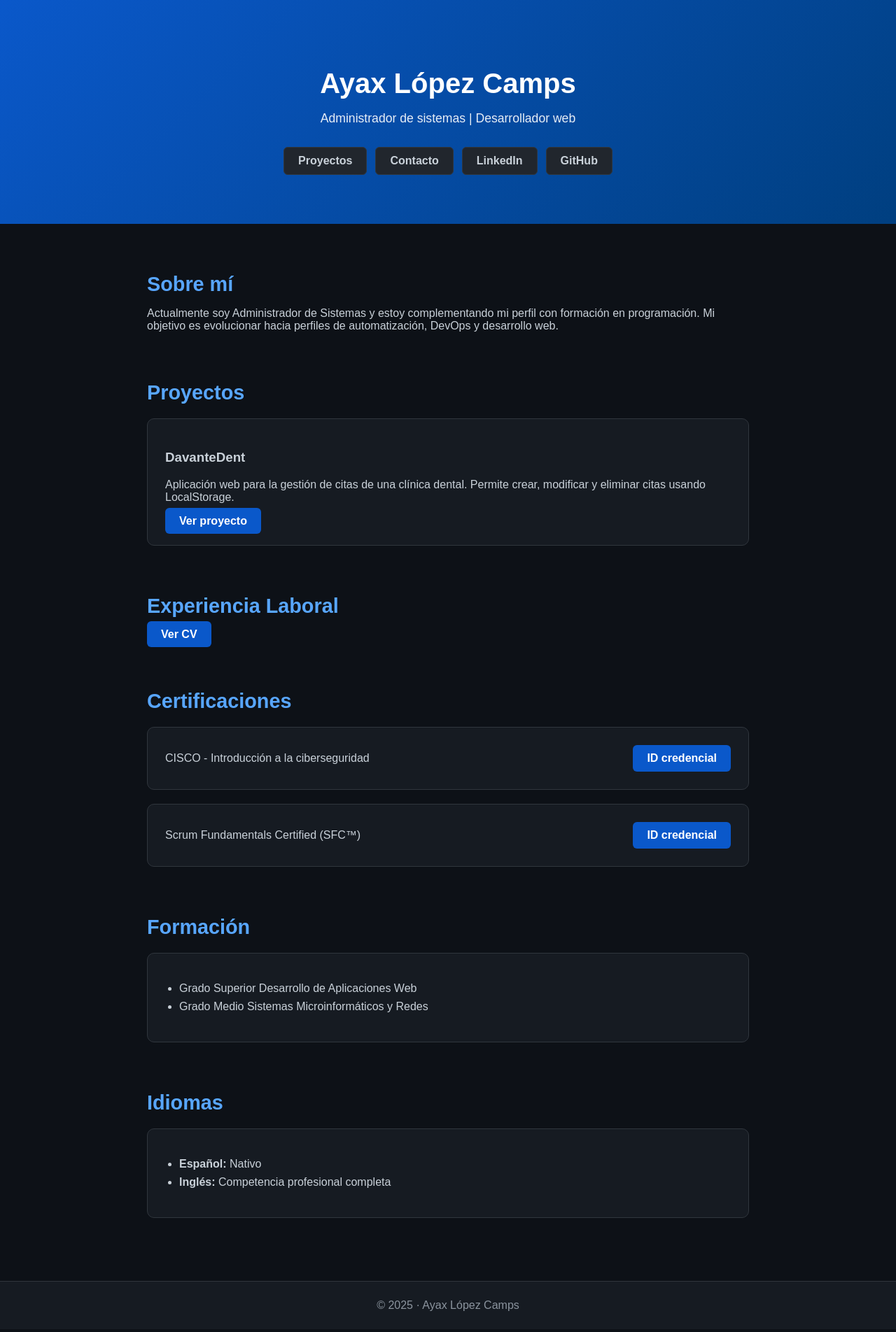
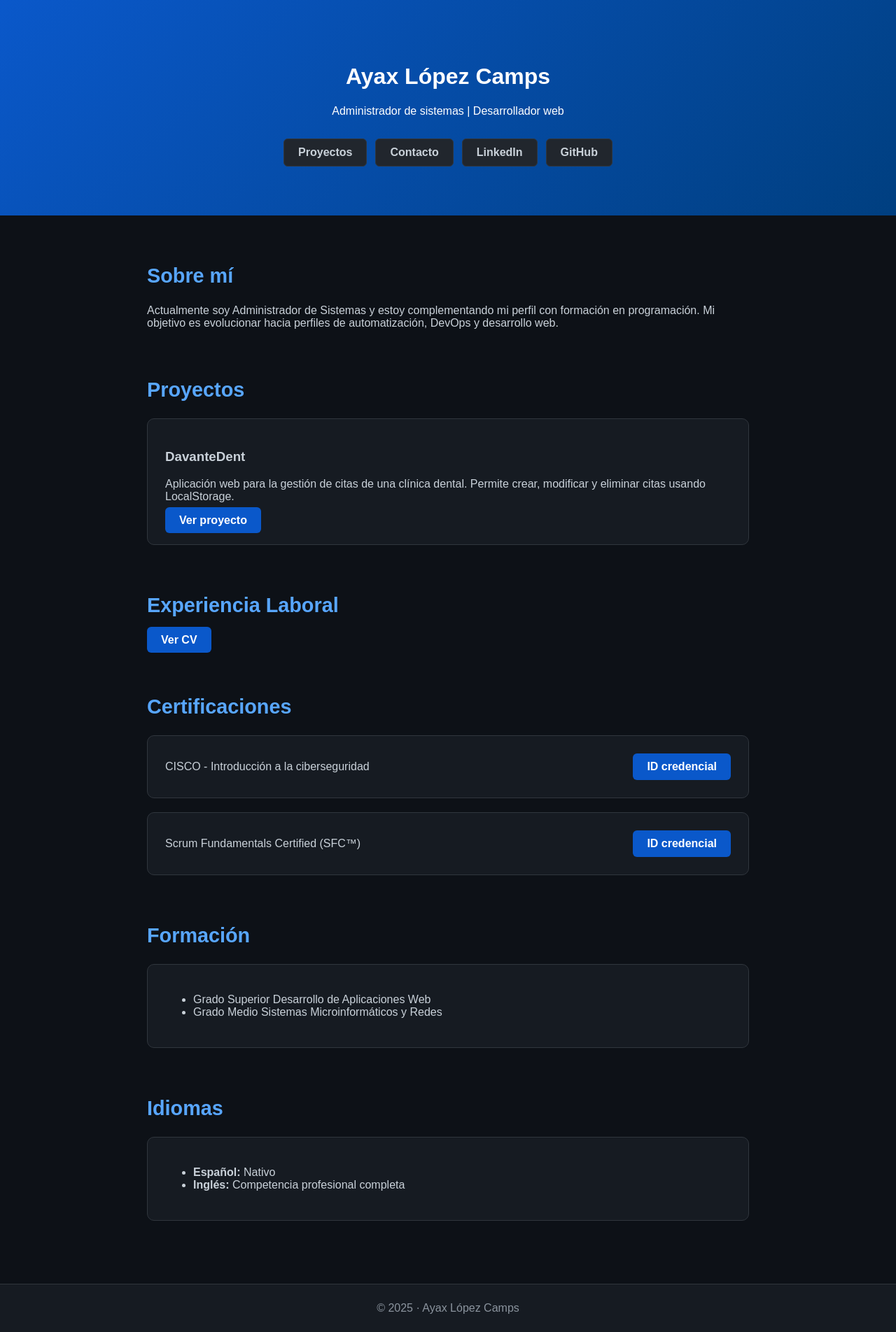
Before and after one commit to Ayaxlc/Ayaxlc.github.io, a PHP site: page / in a window 1280 px wide. Shown: the whole page at 70% size. Before the commit the page ends 1874 px from the top, so only its background shows below. Run offline with PHP 8.4, Linux system fonts and the light colour scheme.

Commit message:
Update style.css

```diff
--- a/style.css
+++ b/style.css
@@ -19,17 +23,7 @@ body {
     padding: 70px 20px;
 }
 
-.hero h1 {
-    margin-bottom: 10px;
-    font-size: 2.5rem;
-}
-
-.hero p {
-    font-size: 1.1rem;
-    opacity: 0.9;
-}
-
-/* BOTONES HERO */
+/* BOTONES */
 .hero-buttons {
     margin-top: 30px;
     display: flex;
@@ -66,17 +59,15 @@ body {
     background-color: #084298;
 }
 
-/* CONTENEDOR */
+/* CONTENEDORES */
 .container {
     max-width: 900px;
     margin: 70px auto;
     padding: 0 20px;
 }
 
-/* TÍTULOS */
 h2 {
     color: #58a6ff;
-    margin-bottom: 15px;
     font-size: 1.8rem;
 }
 
@@ -100,16 +90,6 @@ h2 {
     display: flex;
     justify-content: space-between;
     align-items: center;
-    gap: 15px;
-}
-
-/* LISTAS */
-ul {
-    padding-left: 20px;
-}
-
-li {
-    margin-bottom: 8px;
 }
 
 /* FOOTER */
```
Also changed, not shown: other parts of style.css (+48 -20 lines).
